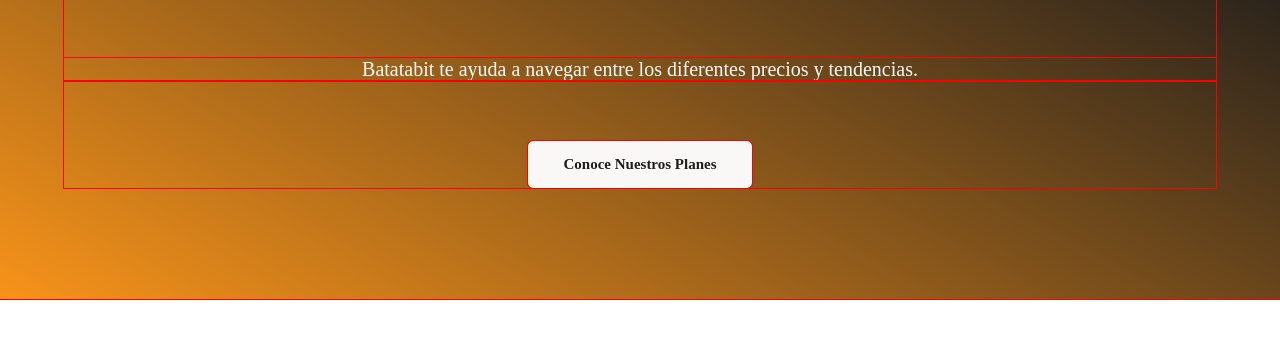
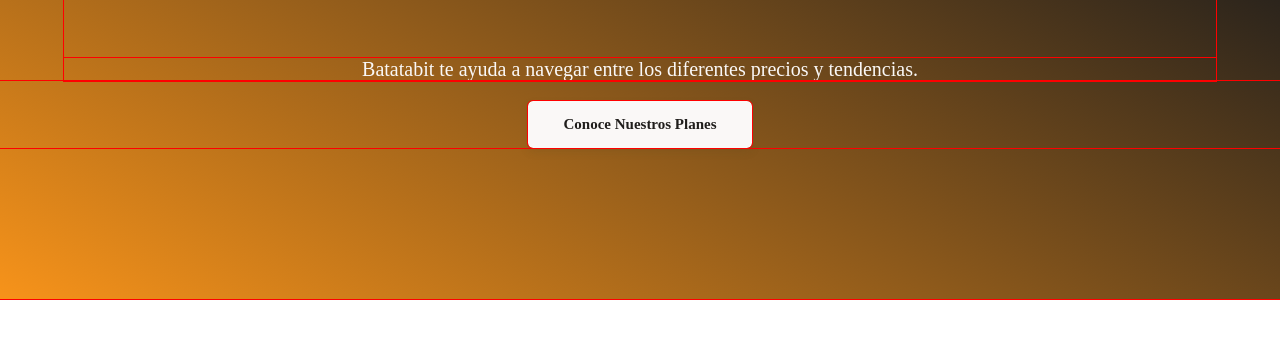
Before and after one commit to Alterlapsus/LandingPageBatatabit, a plain HTML site: page index.html in a window 1280 px wide. Shown: the part 261-600 px from the top of the page. Drawn offline with Linux system fonts and the light colour scheme.

Commit message:
se cambia de posisicón boton

```diff
--- a/css/style.css
+++ b/css/style.css
@@ -107,6 +107,6 @@
 }
 @media (min-width: 455px) {
     .header__cta{
-        margin-top: 6rem;
+        margin-top: 2rem;
     }
 }
```
Also changed, not shown: index.html (+2 -1 lines).
